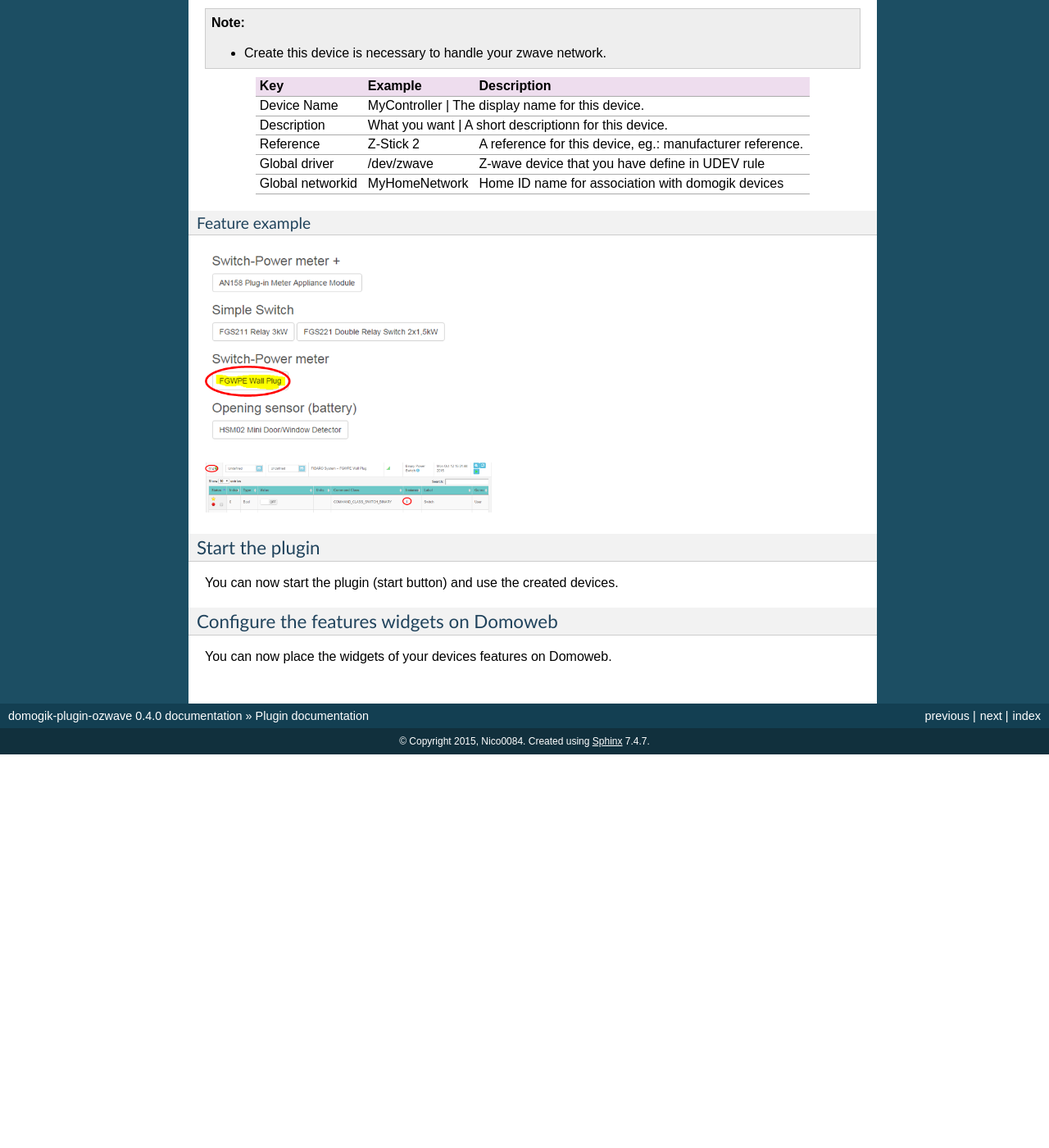
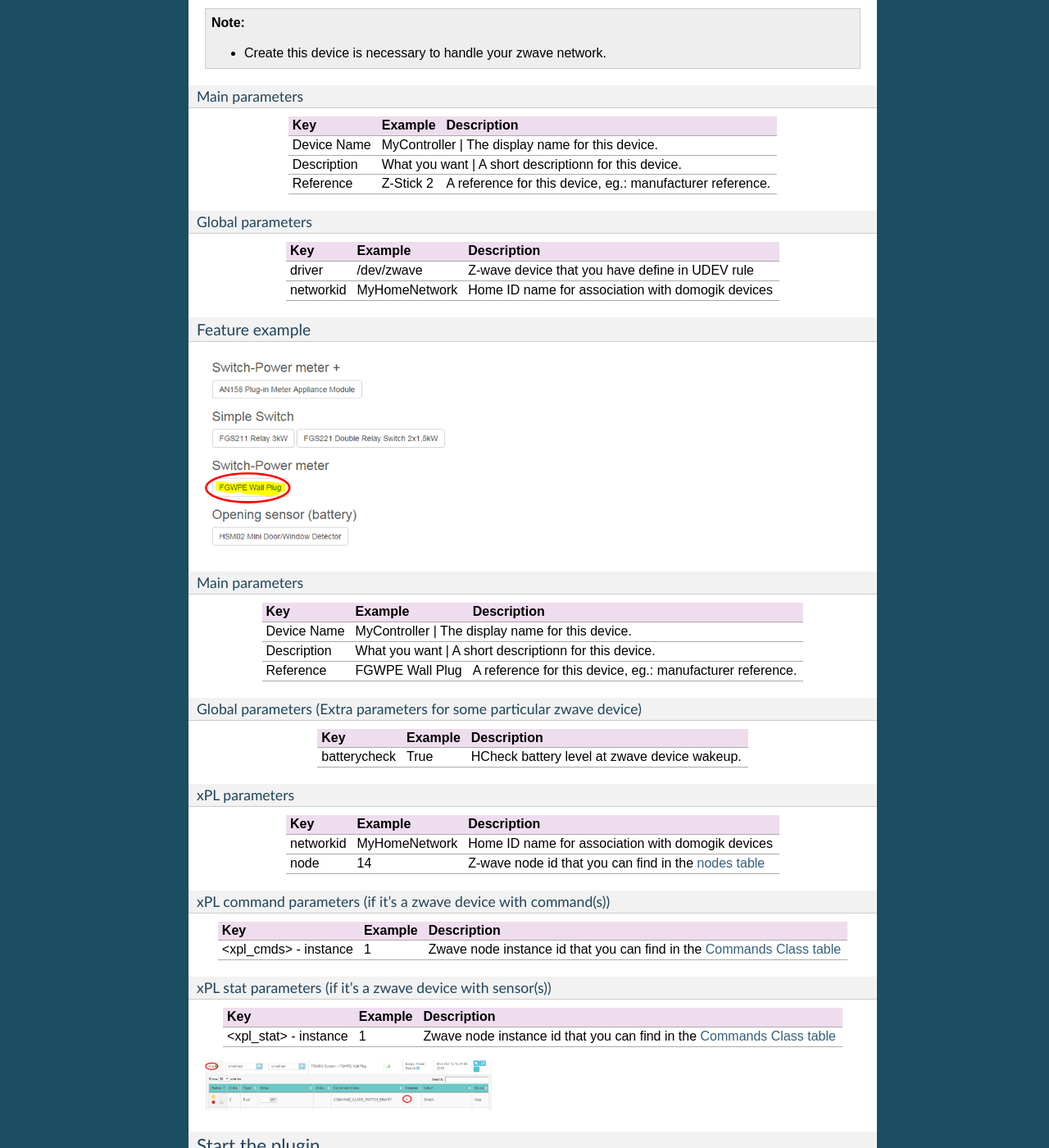
Before and after one commit to Nico0084/domogik-plugin-ozwave, a Sphinx documentation site: the page built from docs/ozwave.txt, in a window 1280 px wide and 1400 px high, scrolled down 6707 px. Shown: the whole window at 82% size. Built offline with Sphinx 7.4.7, drawn with Linux system fonts in a browser that asks for light colours; before the commit the page ends 7627 px from its top, so only the background shows below that; some of the changed text lies outside the part shown.

Commit message:
Update doc...

```diff
--- a/docs/ozwave.txt
+++ b/docs/ozwave.txt
@@ -356,6 +356,9 @@ You can create as many **Zwave Controler** you have primary controllers.
 .. note ::
    -  Create this device is necessary to handle your zwave network.
 
+Main parameters
+^^^^^^^^^^^^^^^
+
 +-------------------+-------------------+------------------------------------------------------------------------------+
 | Key               | Example           | Description                                                                  |
 +===================+===================+==============================================================================+
@@ -365,9 +368,16 @@ You can create as many **Zwave Controler** you have primary controllers.
 +-------------------+-------------------+------------------------------------------------------------------------------+
 | Reference         | Z-Stick 2         | A reference for this device, eg.: manufacturer reference.                    |
 +-------------------+-------------------+------------------------------------------------------------------------------+
-| Global driver     | /dev/zwave        | Z-wave device that you have define in UDEV rule                              |
+
+Global parameters
+^^^^^^^^^^^^^^^^^
+
 +-------------------+-------------------+------------------------------------------------------------------------------+
-| Global networkid  | MyHomeNetwork     | Home ID name for association with domogik devices                            |
+| Key               | Example           | Description                                                                  |
++===================+===================+==============================================================================+
+| driver            | /dev/zwave        | Z-wave device that you have define in UDEV rule                              |
++-------------------+-------------------+------------------------------------------------------------------------------+
+| networkid         | MyHomeNetwork     | Home ID name for association with domogik devices                            |
 +-------------------+-------------------+------------------------------------------------------------------------------+
 
 Feature example
@@ -381,6 +391,9 @@ Feature example
 .. |example_device2| image:: ozwave_create_device2.png
     :width: 350px
 
+Main parameters
+^^^^^^^^^^^^^^^
+
 +-----------------------+-----------------+------------------------------------------------------------------------------+
 | Key                   | Example         | Description                                                                  |
 +=======================+=================+==============================================================================+
@@ -390,24 +403,45 @@ Feature example
 +-----------------------+-----------------+------------------------------------------------------------------------------+
 | Reference             | FGWPE Wall Plug |A reference for this device, eg.: manufacturer reference.                     |
 +-----------------------+-----------------+------------------------------------------------------------------------------+
-| Global parameters  (Extra parameters for some particular zwave device)                                                 |
+
+Global parameters  (Extra parameters for some particular zwave device)
+^^^^^^^^^^^^^^^^^^^^^^^^^^^^^^^^^^^^^^^^^^^^^^^^^^^^^^^^^^^^^^^^^^^^^^
+
++-----------------------+-----------------+------------------------------------------------------------------------------+
+| Key                   | Example         | Description                                                                  |
 +=======================+=================+==============================================================================+
 | batterycheck          | True            | HCheck battery level at zwave device wakeup.                                 |
 +-----------------------+-----------------+------------------------------------------------------------------------------+
-| xPL parameters                                                                                                         |
+
+
+xPL parameters
+^^^^^^^^^^^^^^
+
 +-----------------------+-----------------+------------------------------------------------------------------------------+
+| Key                   | Example         | Description                                                                  |
++=======================+=================+==============================================================================+
 | networkid             | MyHomeNetwork   | Home ID name for association with domogik devices                            |
 +-----------------------+-----------------+------------------------------------------------------------------------------+
 | node                  | 14              | Z-wave node id that you can find in the                                      |
 |                       |                 | `nodes table <ctldevtools.html#Manage devices Commands Class>`_              |
 +-----------------------+-----------------+------------------------------------------------------------------------------+
-| xPL command parameters (if it's a zwave device with command(s))                                                        |
+
+xPL command parameters (if it's a zwave device with command(s))
+^^^^^^^^^^^^^^^^^^^^^^^^^^^^^^^^^^^^^^^^^^^^^^^^^^^^^^^^^^^^^^^
+
 +-----------------------+-----------------+------------------------------------------------------------------------------+
+| Key                   | Example         | Description                                                                  |
++=======================+=================+==============================================================================+
 | <xpl_cmds> - instance | 1               | Zwave node instance id that you can find in the                              |
 |                       |                 | `Commands Class table <ctldevtools.html#Manage devices Commands Class>`_     |
 +-----------------------+-----------------+------------------------------------------------------------------------------+
-| xPL stat parameters (if it's a zwave device with sensor(s))                                                            |
+
+xPL stat parameters (if it's a zwave device with sensor(s))
+^^^^^^^^^^^^^^^^^^^^^^^^^^^^^^^^^^^^^^^^^^^^^^^^^^^^^^^^^^^
+
 +-----------------------+-----------------+------------------------------------------------------------------------------+
+| Key                   | Example         | Description                                                                  |
++=======================+=================+==============================================================================+
 | <xpl_stat> - instance | 1               | Zwave node instance id  that you can find in the                             |
 |                       |                 | `Commands Class table <ctldevtools.html#Manage devices Commands Class>`_     |
 +-----------------------+-----------------+------------------------------------------------------------------------------+
```
Also changed, not shown: .travis.yml.
